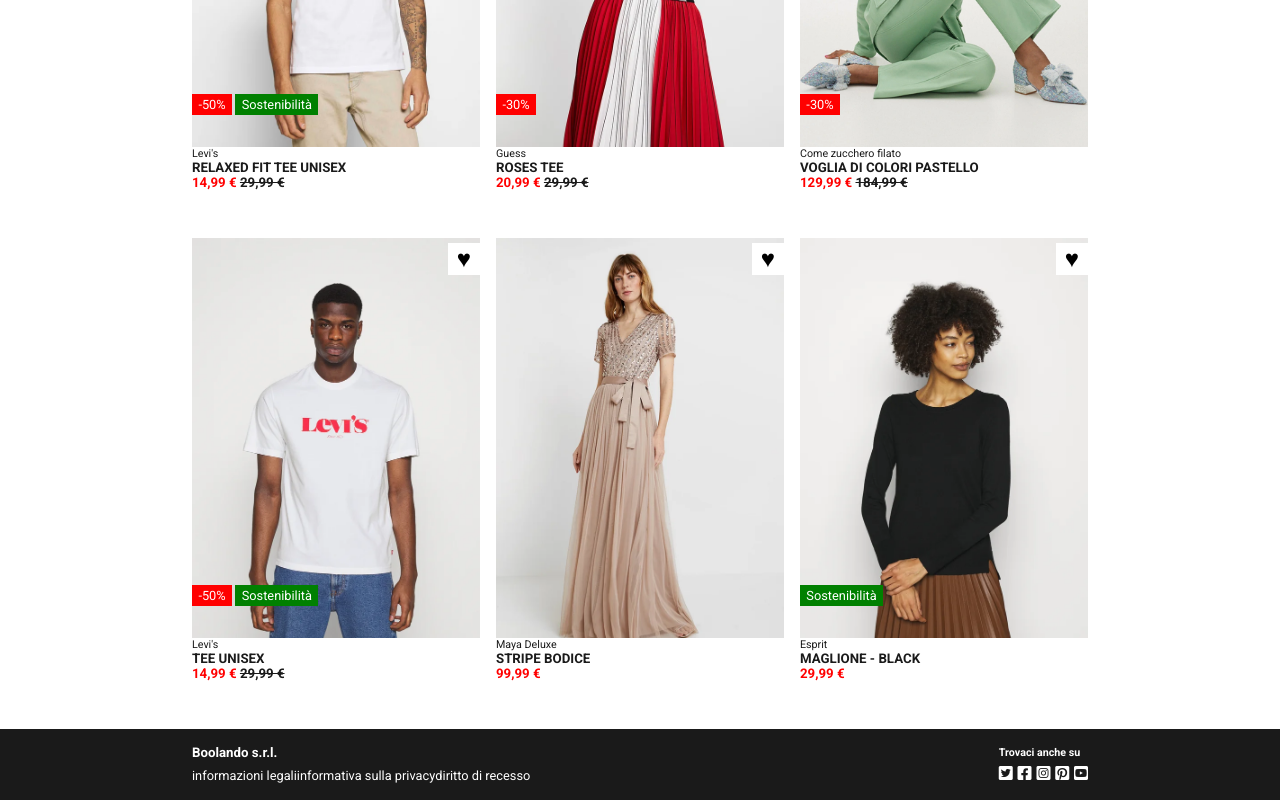
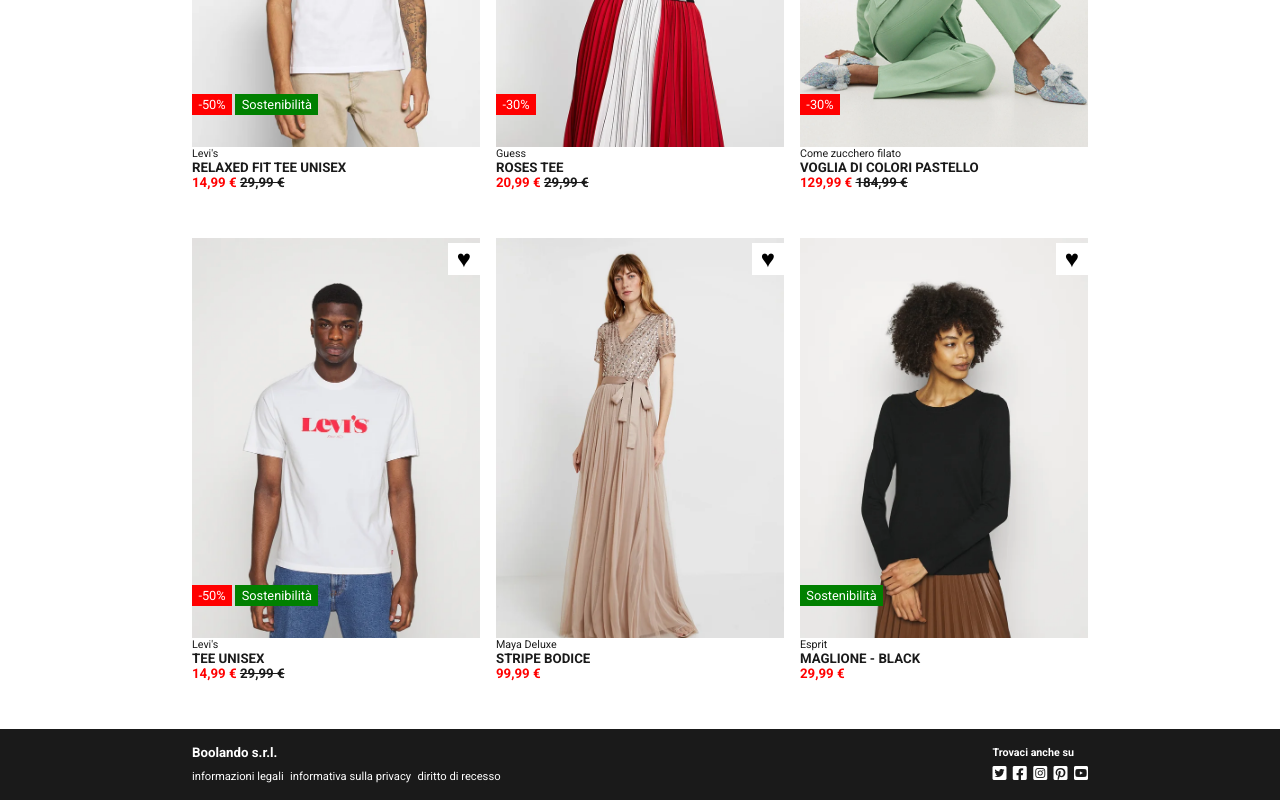
Before and after one commit to DavidePeloso-dev/html-css-boolando, a plain HTML site: page index.html in a window 1280 px wide. Shown: the part 353-1153 px from the top of the page. Drawn offline with Linux system fonts and the light colour scheme.

Commit message:
Correction footer

```diff
--- a/css/style.css
+++ b/css/style.css
@@ -242,23 +242,20 @@
 }
 
 #footer ul{
+    gap: .4rem;
     margin-top: .3rem;
 }
 
 #footer ul a{
     gap: .5rem;
     color: var(--ligth);
-    font-size: .8rem;
+    font-size: .7rem;
 
 }
 
 #footer .icons a{
     font-size: 1rem;
 }
-
-#footer .icons{
-    gap: .3rem;
-}
 /* --------------------
      /general_css
 -------------------- */
```
